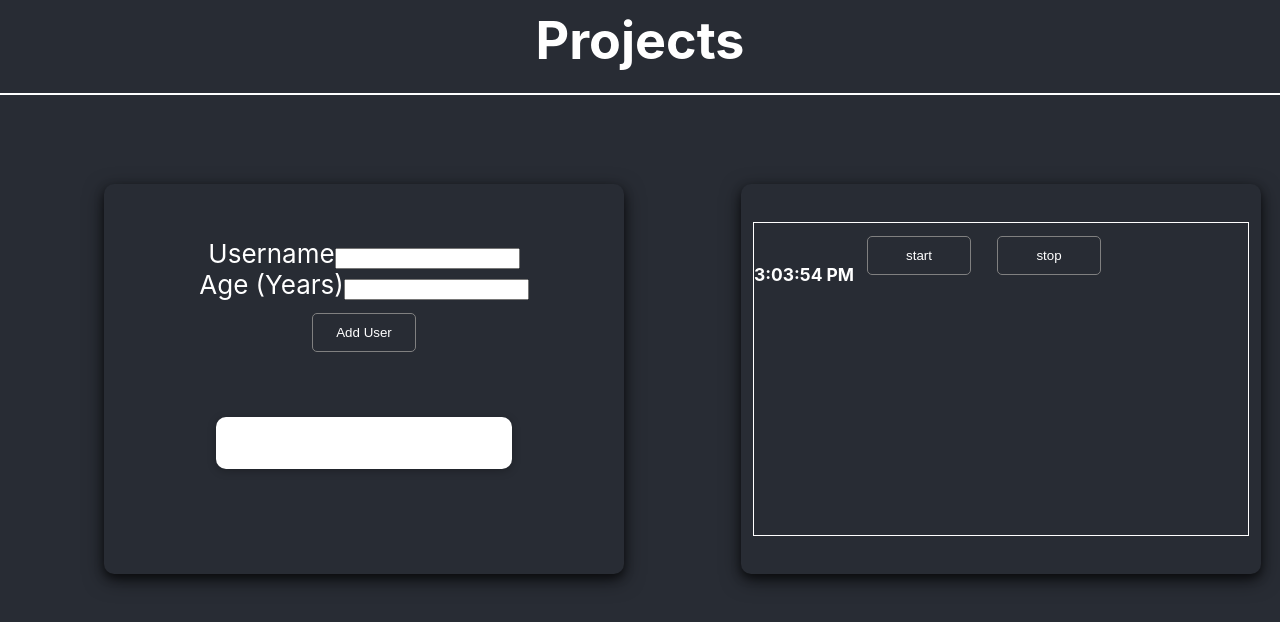
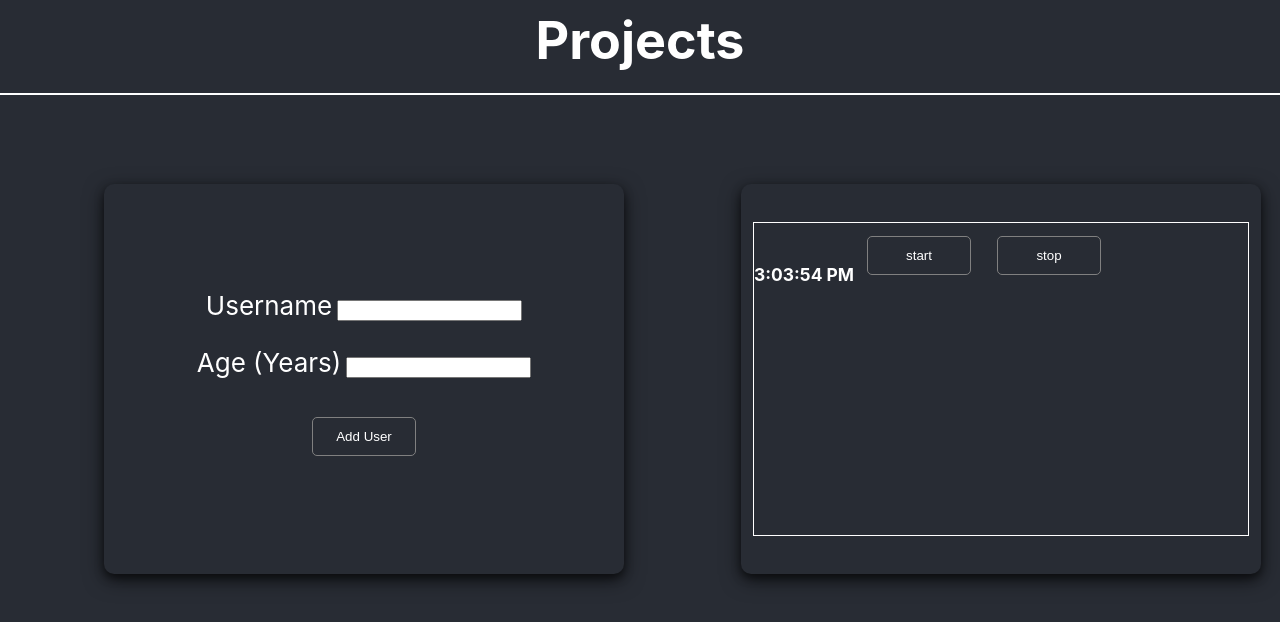
Before and after one commit to mohitgadhavi1/myDashboard, a React (Create React App) app: page / in a window 1280 px wide. Shown: the top 622 px of the page. Built offline with nearby package versions, Linux system fonts and the light colour scheme.

Commit message:
regular update

```diff
--- a/src/apps/App.js
+++ b/src/apps/App.js
@@ -12,10 +12,6 @@ function App() {
         <h1>Projects</h1>
       </header>
       <main>
-        {/* <Container>
-           <TimerApp />
-        </Container> */}
-
         {components.map((items) => {
           return <Container>{items}</Container>;
         })}
--- a/src/apps/TaskApp/Users/UsersList.js
+++ b/src/apps/TaskApp/Users/UsersList.js
@@ -1,11 +1,9 @@
 import React from "react";
-
 import Card from "../../../components/Card";
-import classes from "./UsersList.module.css";
 
 const UsersList = (props) => {
   return (
-    <Card className={classes.users}>
+    <Card>
       <ul>
         {props.users.map((user) => (
           <li key={user.id}>
--- a/src/components/Card.js
+++ b/src/components/Card.js
@@ -9,10 +9,10 @@ export default Card;
 
 const CardStyle = styled.div`
   background: white;
+  color: black;
   box-shadow: 0 2px 8px rgba(0, 0, 0, 0.26);
   border-radius: 10px;
+  & ul {
+    list-style: none;
+  }
 `;
-
-// .card {
-//
-//   }
--- a/src/components/Input.js
+++ b/src/components/Input.js
@@ -12,4 +12,10 @@ function Input({ children, type, value, onChange }) {
 
 export default Input;
 
-const InputStyle = styled.div``;
+const InputStyle = styled.div`
+  margin: 1rem;
+  & label {
+    text-transform: capitalize;
+    padding-right: 5px;
+  }
+`;
```
Also changed, not shown: 1 other file (tests, documents, lock files or other folders).
